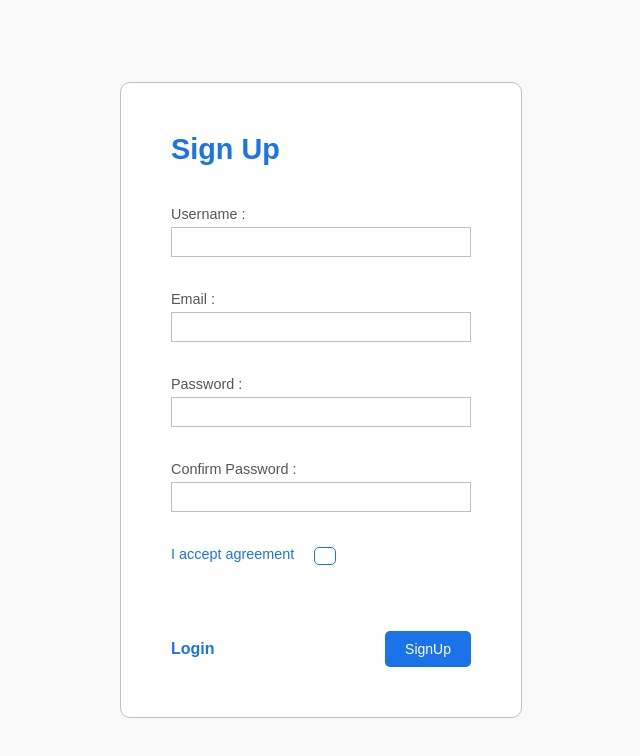
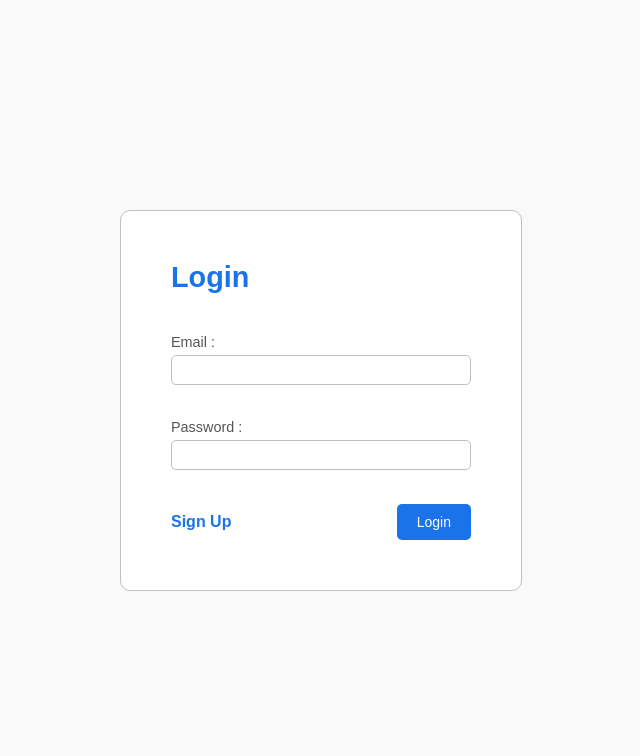
Before and after one commit to ItsEhsanMM/form-app, a React (Create React App) app: page /login in a window 1280 px wide. Shown: the top 756 px of the page, without its empty margins (319-959 px from the left). Built offline with nearby package versions, Linux system fonts and the light colour scheme.

Commit message:
Login page included and Routes added

```diff
--- a/package.json
+++ b/package.json
@@ -8,6 +8,7 @@
     "@testing-library/user-event": "^13.5.0",
     "react": "^18.2.0",
     "react-dom": "^18.2.0",
+    "react-router-dom": "^6.11.1",
     "react-scripts": "5.0.1",
     "react-toastify": "^9.1.3",
     "sass": "^1.62.1",
--- a/src/App.js
+++ b/src/App.js
@@ -1,11 +1,14 @@
 import React from "react";
-import Form from "./Components/SignUp";
+import SignUp from "./Components/SignUp";
+import Login from './Components/Login'
+import { Route, Routes } from "react-router-dom";
 
 const App = () => {
   return (
-    <div>
-      <Form />
-    </div>
+    <Routes>
+      <Route path="/signup" element={<SignUp/>}/>
+      <Route path="/login" element={<Login/>}/>
+    </Routes>
   );
 };
 
--- /dev/null
+++ b/src/Components/Login.js
@@ -0,0 +1,87 @@
+import React, { useState, useEffect } from "react";
+import { validate } from "./validate";
+import { ToastContainer } from "react-toastify";
+import { toastNotif } from "./toast";
+import "./SignUp.css";
+
+import Input from "./Input";
+import { Link } from "react-router-dom";
+
+const Login = () => {
+  const [data, setData] = useState({
+    email: "",
+    pass: "",
+  });
+  const { email, pass } = data;
+
+  const [error, setError] = useState({});
+
+  useEffect(() => {
+    setError(validate(data));
+  }, [data]);
+
+  const changeHandler = (event) => {
+    setData({ ...data, [event.target.name]: event.target.value });
+  };
+
+  const [touch, setTouch] = useState({});
+
+  const focusHandler = (e) => {
+    setTouch({ ...touch, [e.target.name]: true });
+  };
+
+  const formSubmit = (e) => {
+    e.preventDefault();
+
+    if (!Object.keys(error).length) {
+      toastNotif("Login successfull", "success");
+    } else {
+      toastNotif("Invalid data", "error");
+      setTouch({
+        email: true,
+        pass: true,
+      });
+    }
+  };
+
+  return (
+    <div className="container">
+      <form className="formContainer" onSubmit={formSubmit}>
+        <h2 className="header">Login</h2>
+
+        <Input
+          inp={error.email && touch.email ? "uncompleted" : "formInput"}
+          classname="formField"
+          label="Email :"
+          type="text"
+          name="email"
+          value={email}
+          onChange={changeHandler}
+          onFocus={focusHandler}
+          condition={error.email && touch.email && <span>{error.email}</span>}
+        />
+
+        <Input
+          inp={error.pass && touch.pass ? "uncompleted" : "formInput"}
+          classname="formField"
+          label="Password :"
+          name="pass"
+          type="password"
+          value={pass}
+          onChange={changeHandler}
+          onFocus={focusHandler}
+          condition={error.pass && touch.pass && <span>{error.pass}</span>}
+        />
+
+        <div className="formButtons">
+          <Link to="/signup">Sign Up</Link>
+          <button type="submit">Login</button>
+        </div>
+
+        <ToastContainer />
+      </form>
+    </div>
+  );
+};
+
+export default Login;
--- a/src/Components/SignUp.css
+++ b/src/Components/SignUp.css
@@ -42,6 +42,7 @@
   height: 30px;
   padding: 0 10px;
   border: 1px solid silver;
+  border-radius: 5px;
   transition: all 0.2s ease-in;
 }
 
@@ -79,33 +80,40 @@
   display: flex;
   font-size: 0.85rem;
   flex-direction: row !important;
-  align-items: center;
+  align-items: center !important;
+  width: 100%;
   height: 20px !important;
   text-align: center;
+  position: relative;
 }
 
 .formField:nth-child(6) label {
   color: #1a73e8;
+  font-size: 1.2rem;
 }
 
-input[type="checkbox"] {
+.checkBoxContainer input {
+  padding: 0;
+  position: absolute;
+  top: -2px;
+  right: 90px;
   margin-left: 20px;
+  height: 18px ;
   width: 18px ;
-  height: 18px;
   border: 1px solid #1a73e8;
   appearance: none;
   border-radius: 5px;
   transition: all 0.2s ease-in;
 }
 
-input[type="checkbox"]:checked {
+.checkBoxContainer input:checked {
   width: 18px;
   height: 18px;
   background-color: #1a73e8;
   border-radius: 50%;
 }
 
-input[type="checkbox"]:focus {
+.checkBoxContainer input:focus {
   height: 18px;
   width: 18px;
   outline: none;
--- a/src/Components/SignUp.js
+++ b/src/Components/SignUp.js
@@ -5,8 +5,9 @@ import { toastNotif } from "./toast";
 import "./SignUp.css";
 
 import Input from "./Input";
+import { Link } from "react-router-dom";
 
-const Form = () => {
+const SignUp = () => {
   const [data, setData] = useState({
     name: "",
     email: "",
@@ -19,7 +20,7 @@ const Form = () => {
   const [error, setError] = useState({});
 
   useEffect(() => {
-    setError(validate(data));
+    setError(validate(data,'signup'));
   }, [data]);
 
   const changeHandler = (event) => {
@@ -129,7 +130,7 @@ const Form = () => {
         </div>
 
         <div className="formButtons">
-          <a href="#">Login</a>
+          <Link to="/login">Login</Link>
           <button type="submit">SignUp</button>
         </div>
 
@@ -139,4 +140,4 @@ const Form = () => {
   );
 };
 
-export default Form;
+export default SignUp;
--- a/src/Components/validate.js
+++ b/src/Components/validate.js
@@ -1,11 +1,5 @@
-export const validate = (data) => {
+export const validate = (data, type) => {
   const errors = {};
-
-  if (!data.name.trim()) {
-    errors.name = "UserName required";
-  } else {
-    delete errors.name;
-  }
 
   if (!data.email) {
     errors.email = "email required";
@@ -27,6 +21,7 @@ export const validate = (data) => {
     delete errors.pass;
   }
 
+  if (type === "signup") {
     if (!data.confirmpass) {
       errors.confirmpass = "confirm your password";
     } else if (data.confirmpass !== data.pass) {
@@ -41,5 +36,12 @@ export const validate = (data) => {
       delete errors.isAgreed;
     }
 
+    if (!data.name.trim()) {
+      errors.name = "UserName required";
+    } else {
+      delete errors.name;
+    }
+  }
+
   return errors;
 };
--- a/src/index.js
+++ b/src/index.js
@@ -1,7 +1,12 @@
 import React from "react";
 import ReactDOM from "react-dom/client";
 import App from "./App";
-import './index.css'
+import "./index.css";
+import { BrowserRouter } from "react-router-dom";
 
 const root = ReactDOM.createRoot(document.getElementById("root"));
-root.render(<App />);
+root.render(
+  <BrowserRouter>
+    <App />
+  </BrowserRouter>
+);
```
Also changed, not shown: 1 other file (tests, documents, lock files or other folders). Lines whose indentation alone changed are shown as unchanged.
